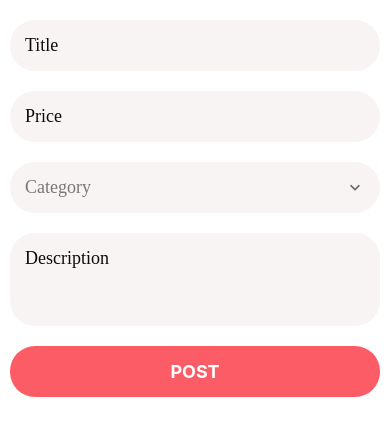
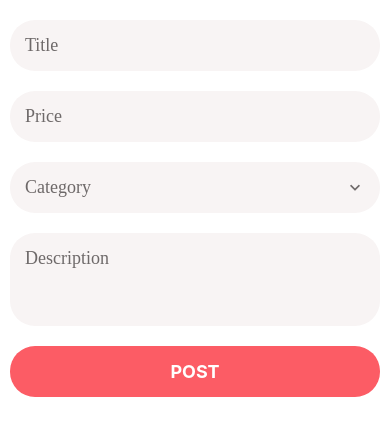
Before and after one commit to stephencarico/DoneWithIt, a React Native app: screen / in a window 390 px wide. Shown: the top 436 px of the page. Built offline with nearby package versions, Linux system fonts and the light colour scheme.

Commit message:
refactor: AppPicker

```diff
--- a/app/components/AppPicker.js
+++ b/app/components/AppPicker.js
@@ -14,7 +14,10 @@
       <TouchableWithoutFeedback onPress={() => setModalVisible(true)}>
         <View style={styles.container}>
           {icon && <MaterialCommunityIcons name={icon} size={20} color={defaultStyles.colors.medium} style={styles.icon} /> }
-          <AppText style={[styles.text, !selectedItem && styles.placeholder]}>{selectedItem ? selectedItem.label : placeholder}</AppText>
+          { selectedItem
+            ? <AppText style={styles.text}>{selectedItem.label}</AppText>
+            : <AppText style={styles.placeholder}>{placeholder}</AppText>
+          }
           <MaterialCommunityIcons name='chevron-down' size={20} color={defaultStyles.colors.medium} />
         </View>
       </TouchableWithoutFeedback>
@@ -55,7 +58,8 @@
     marginRight: 10
   },
   placeholder: {
-    color: Platform.OS === 'ios' ? '#C7C7CD' : '#777777'
+    flex: 1,
+    color: defaultStyles.colors.medium,
   },
   text: {
     flex: 1,
--- a/app/components/AppTextInput.js
+++ b/app/components/AppTextInput.js
@@ -8,7 +8,11 @@
   return (
     <View style={styles.container}>
       {icon && <MaterialCommunityIcons name={icon} size={20} color={defaultStyles.colors.medium} style={styles.icon} /> }
-      <TextInput style={defaultStyles.text} {...otherProps} />
+      <TextInput
+        placeholderTextColor={defaultStyles.colors.medium}
+        style={defaultStyles.text}
+        {...otherProps}
+      />
     </View>
   )
 }
```
